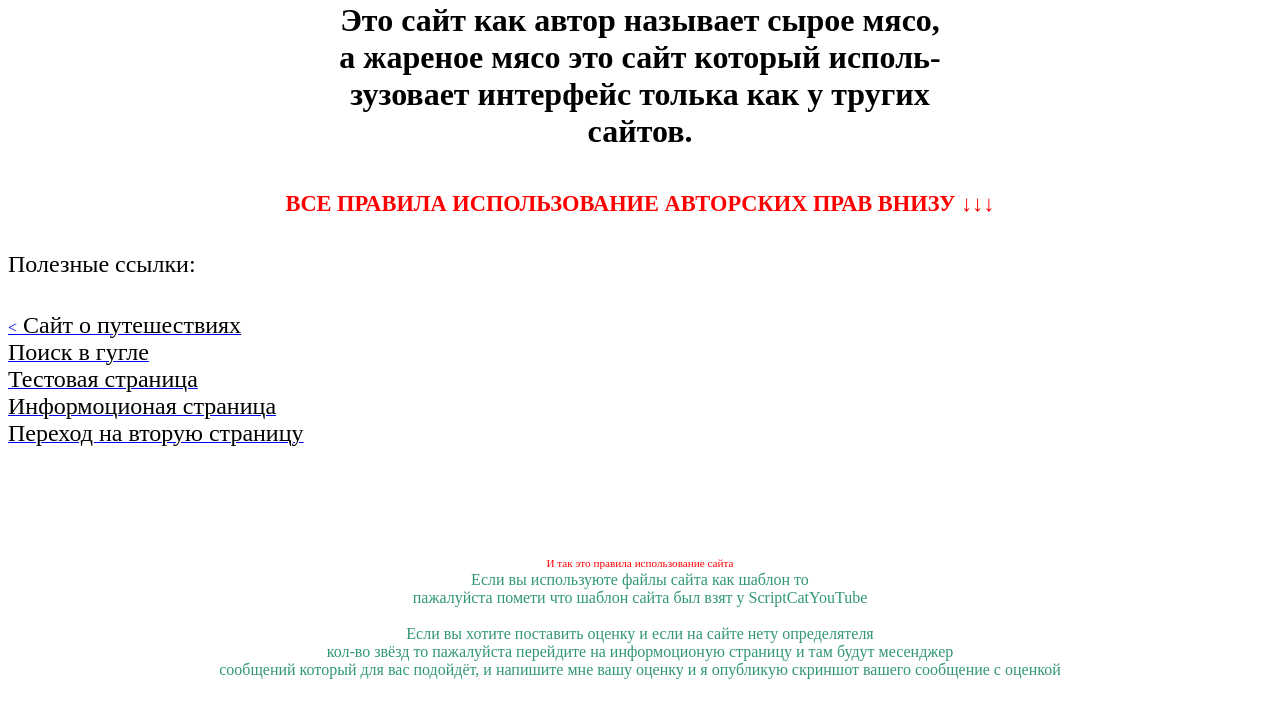
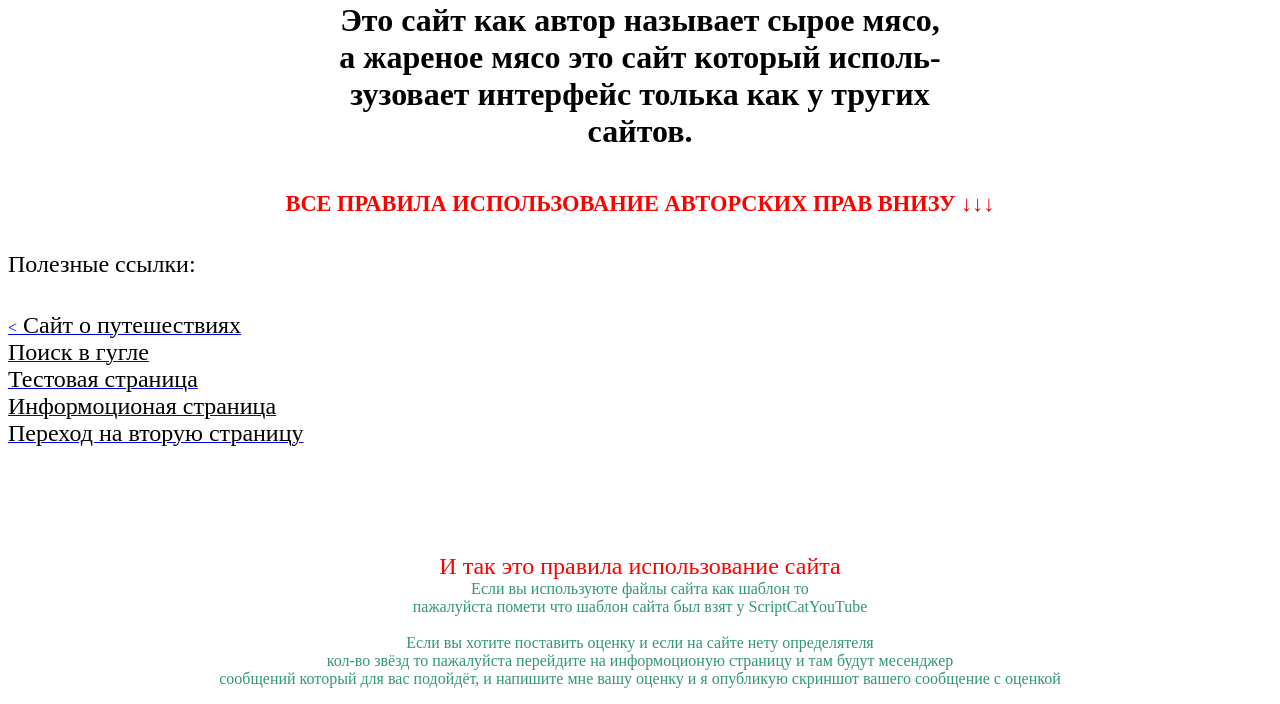
Before and after one commit to scriptcat-op/scriptcat-op.github.io, a plain HTML site: page index.html in a window 1280 px wide. Shown: the part 115-819 px from the top of the page. Drawn offline with Linux system fonts and the light colour scheme.

Commit message:
Update index.html

```diff
--- a/index.html
+++ b/index.html
@@ -26,6 +26,16 @@
  <style>
    .s {
     color: black; /* Цвет символа */
+    right: 20;
+	left: 100;
+	font-size: 150%; /* Размер шрифта */
+   }
+   p {
+    color: rgb(49, 151, 116); /* Цвет текста */
+   }
+
+      .kon {
+    color: red; /* Цвет символа */
     right: 20;
 	left: 100;
 	font-size: 150%; /* Размер шрифта */
@@ -89,7 +99,7 @@
 <br>
 <br>
 <center>
-<p><span class="vseavtor">И так это правила использование сайта</span>
+<p><span class="kon">И так это правила использование сайта</span>
 <br>
 Если вы используюте файлы сайта как шаблон то <br>пажалуйста помети что  шаблон сайта был взят у ScriptCatYouTube
 <br>
```
